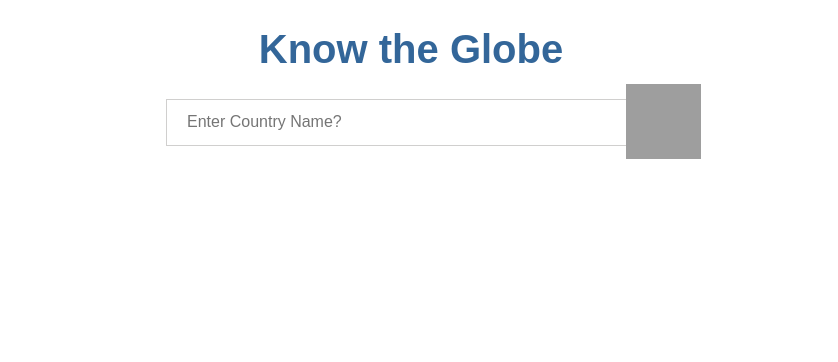
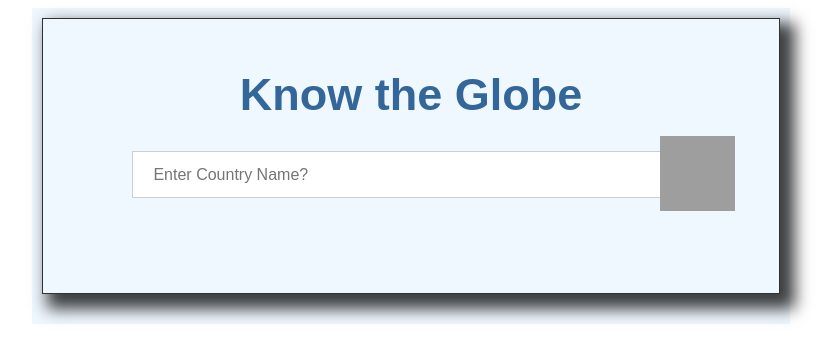
Before and after one commit to wbokhari/Country, an Angular app: page /country in a window 1280 px wide. Shown: the top 362 px of the page, without its empty margins (229-1067 px from the left). Built offline with nearby package versions, Linux system fonts and the light colour scheme; grey boxes are pictures that could not be loaded.

Commit message:
ui adustment using css grid

```diff
--- a/src/app/country-info/country-info.component.css
+++ b/src/app/country-info/country-info.component.css
@@ -1,11 +1,43 @@
+.grid-container {
+  display: grid;
+  grid-template-columns: 1fr;
+  grid-template-rows: 1fr auto;
+  padding: 10px;
+  grid-gap: 20px;
+  background: ALICEBLUE;
+}
+
+.grid-item {
+  border: 1px solid rgba(0, 0, 0, 0.8);
+  padding: 20px;
+  font-size: 30px;
+  text-align: center;
+/*  -webkit-box-shadow: 10px 10px 25px 0px rgba(0,0,0,0.75);
+  -moz-box-shadow: 10px 10px 25px 0px rgba(0,0,0,0.75);*/
+  box-shadow: 10px 10px 15px 5px rgba(0,0,0,0.75);
+}
+
+.card{
+  background-color: rgba(255, 255, 255, 0.8);
+}
+
+.container{
+  padding: 0 20%;
+}
+
+.flag {
+  max-width:500px;
+  max-height: 200px;
+}
+
 h1 {
   color: #369;
   font-family: Arial, Helvetica, sans-serif;
-  font-size: 250%;
+  font-size: 150%;
 }
 
 .search-container{
-  width: 490px;
+  width: 80%;
   display: block;
   margin: 0 auto;
 }
--- a/src/app/country-info/country-info.component.html
+++ b/src/app/country-info/country-info.component.html
@@ -1,4 +1,6 @@
-<div style="text-align:center">
+<div class="container">
+  <div class="grid-container">
+    <div class="grid-item">
       <h1>
         Know the Globe
       </h1>
@@ -8,10 +10,12 @@
         <a (click)="searchCountry(searchText.value)"><img class="search-icon"
           src="http://www.endlessicons.com/wp-content/uploads/2012/12/search-icon.png"></a>
       </form>
-  <div>
-    <li *ngFor="let country of countries">
-      {{country.capital}}
-      <img src="{{country.flag}}">
-    </li>
+    </div>
+    <div class="grid-item" *ngFor="let country of countries">
+        <p>Country: {{country.name}}</p>
+        <p>Capital City: {{country.capital}}</p>
+        <p>Curency: {{country.currencies[0].name}}</p>
+        <img class="flag" src="{{country.flag}}">
     </div>
   </div>
+</div>
```
Lines whose indentation alone changed are shown as unchanged.
